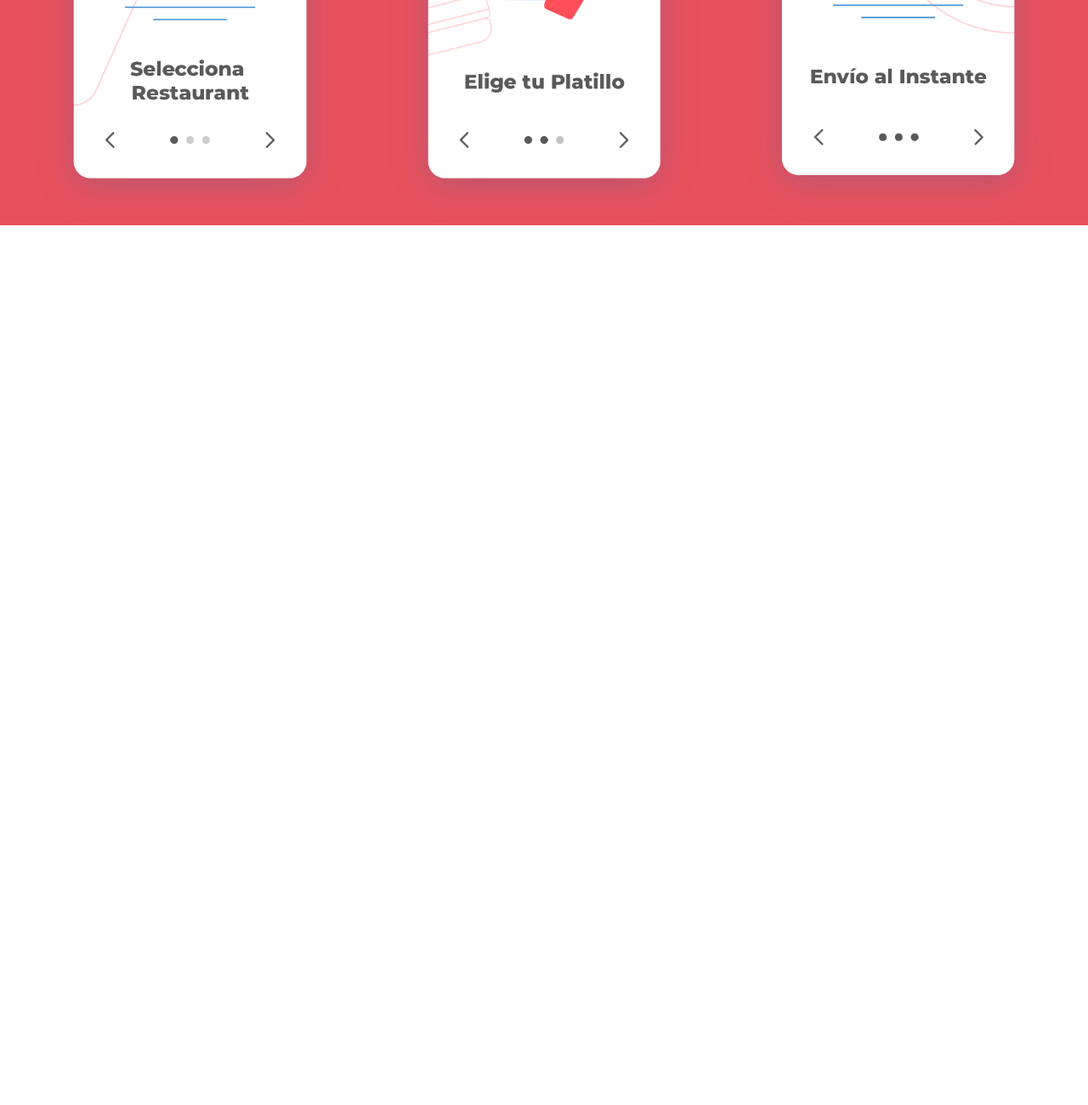
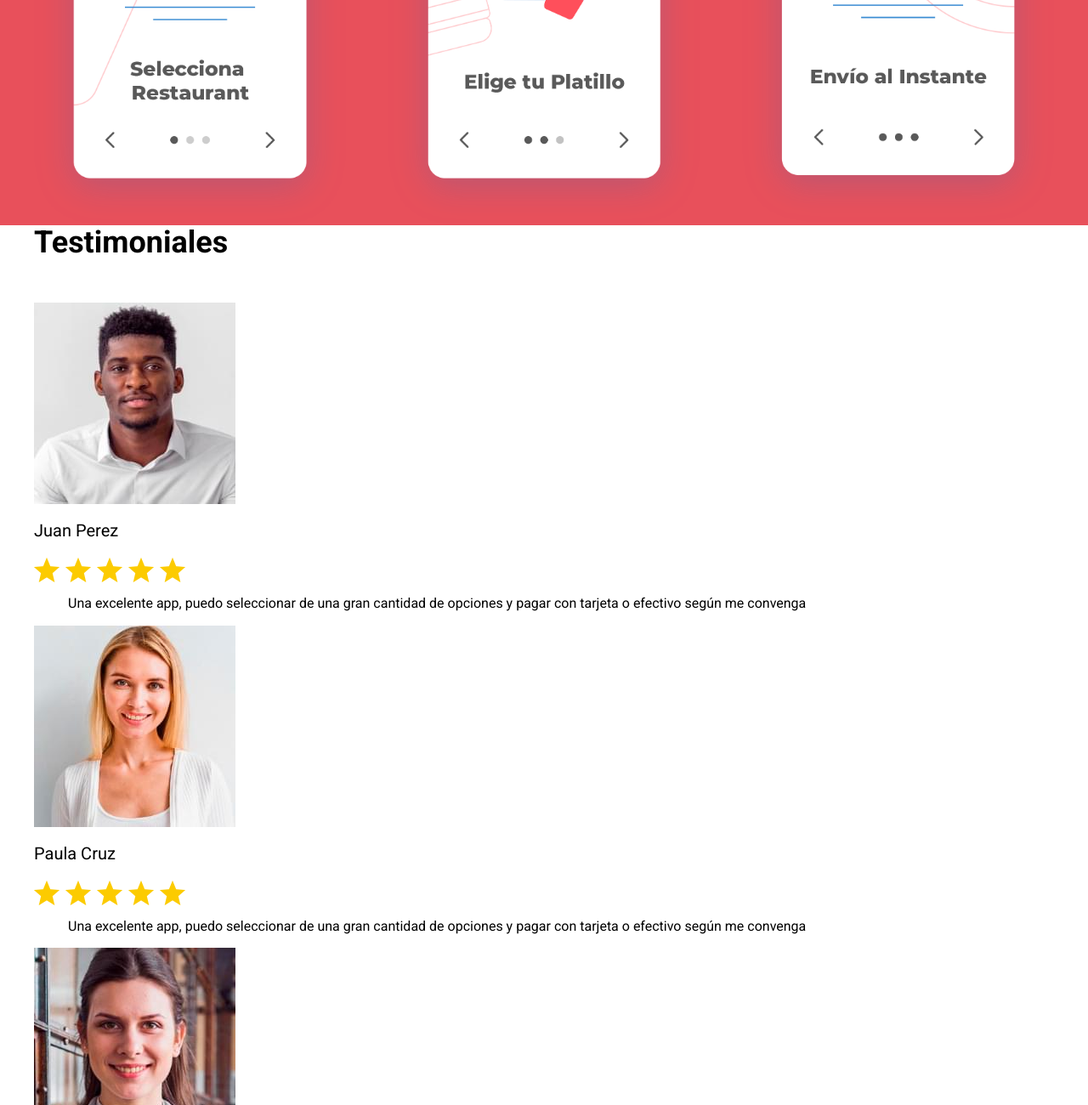
Before and after one commit to contactofernando/AppDelivery, a website: page index.html in a window 1280 px wide. Shown: the part 1500-2800 px from the top of the page at 85% size. Before the commit the page ends 1765 px from the top, so only its background shows below. Drawn offline with Linux system fonts and the light colour scheme.

Commit message:
agregado testimoniales a HTML

```diff
--- a/index.html
+++ b/index.html
@@ -68,5 +68,93 @@
         </div>
     </section>
 
+    <section class="contenedor testimoniales">
+        <h2 class="testimoniales__headin">Testimoniales</h2>
+
+        <div class="testimoniales__grid">
+            <div class="testimonial">
+                <header class="testimonial__header">
+                    <div class="testimonial__imagen">
+                        <img src="build/img/testimonial1.jpg" alt="testimonial">
+                    </div>
+
+                    <div class="testimonial__informacion">
+                        <p class="testimonial__autor">Juan Perez</p>
+                        <img class="testimonial__calificacion" src="build/img/estrellas.png" alt="imagen estrellas">
+                    </div>
+                </header>
+
+                <blockquote class="testimonial__texto">
+                  Una excelente app, puedo seleccionar de una gran cantidad de opciones y pagar con tarjeta o efectivo según me convenga
+                </blockquote>
+            </div><!--.testimonial-->
+
+            <div class="testimonial">
+                <header class="testimonial__header">
+                    <div class="testimonial__imagen">
+                        <img src="build/img/testimonial5.jpg" alt="testimonial">
+                    </div>
+
+                    <div class="testimonial__informacion">
+                        <p class="testimonial__autor">Paula Cruz</p>
+                        <img class="testimonial__calificacion" src="build/img/estrellas.png" alt="imagen estrellas">
+                    </div>
+                </header>
+
+                <blockquote class="testimonial__texto">
+                  Una excelente app, puedo seleccionar de una gran cantidad de opciones y pagar con tarjeta o efectivo según me convenga
+                </blockquote>
+            </div><!--.testimonial-->
+            <div class="testimonial">
+                <header class="testimonial__header">
+                    <div class="testimonial__imagen">
+                        <img src="build/img/testimonial4.jpg" alt="testimonial">
+                    </div>
+
+                    <div class="testimonial__informacion">
+                        <p class="testimonial__autor">Rocio Rodriguez</p>
+                        <img class="testimonial__calificacion" src="build/img/estrellas.png" alt="imagen estrellas">
+                    </div>
+                </header>
+
+                <blockquote class="testimonial__texto">
+                  Una excelente app, puedo seleccionar de una gran cantidad de opciones y pagar con tarjeta o efectivo según me convenga
+                </blockquote>
+            </div><!--.testimonial-->
+            <div class="testimonial">
+                <header class="testimonial__header">
+                    <div class="testimonial__imagen">
+                        <img src="build/img/testimonial2.jpg" alt="testimonial">
+                    </div>
+
+                    <div class="testimonial__informacion">
+                        <p class="testimonial__autor">Cintia B</p>
+                        <img class="testimonial__calificacion" src="build/img/estrellas.png" alt="imagen estrellas">
+                    </div>
+                </header>
+
+                <blockquote class="testimonial__texto">
+                  Una excelente app, puedo seleccionar de una gran cantidad de opciones y pagar con tarjeta o efectivo según me convenga
+                </blockquote>
+            </div><!--.testimonial-->
+            <div class="testimonial">
+                <header class="testimonial__header">
+                    <div class="testimonial__imagen">
+                        <img src="build/img/testimonial3.jpg" alt="testimonial">
+                    </div>
+
+                    <div class="testimonial__informacion">
+                        <p class="testimonial__autor">José Hernandez</p>
+                        <img class="testimonial__calificacion" src="build/img/estrellas.png" alt="imagen estrellas">
+                    </div>
+                </header>
+
+                <blockquote class="testimonial__texto">
+                  Una excelente app, puedo seleccionar de una gran cantidad de opciones y pagar con tarjeta o efectivo según me convenga
+                </blockquote>
+            </div><!--.testimonial-->
+        </div>
+    </section>
+
 </body>
 </html>
```
